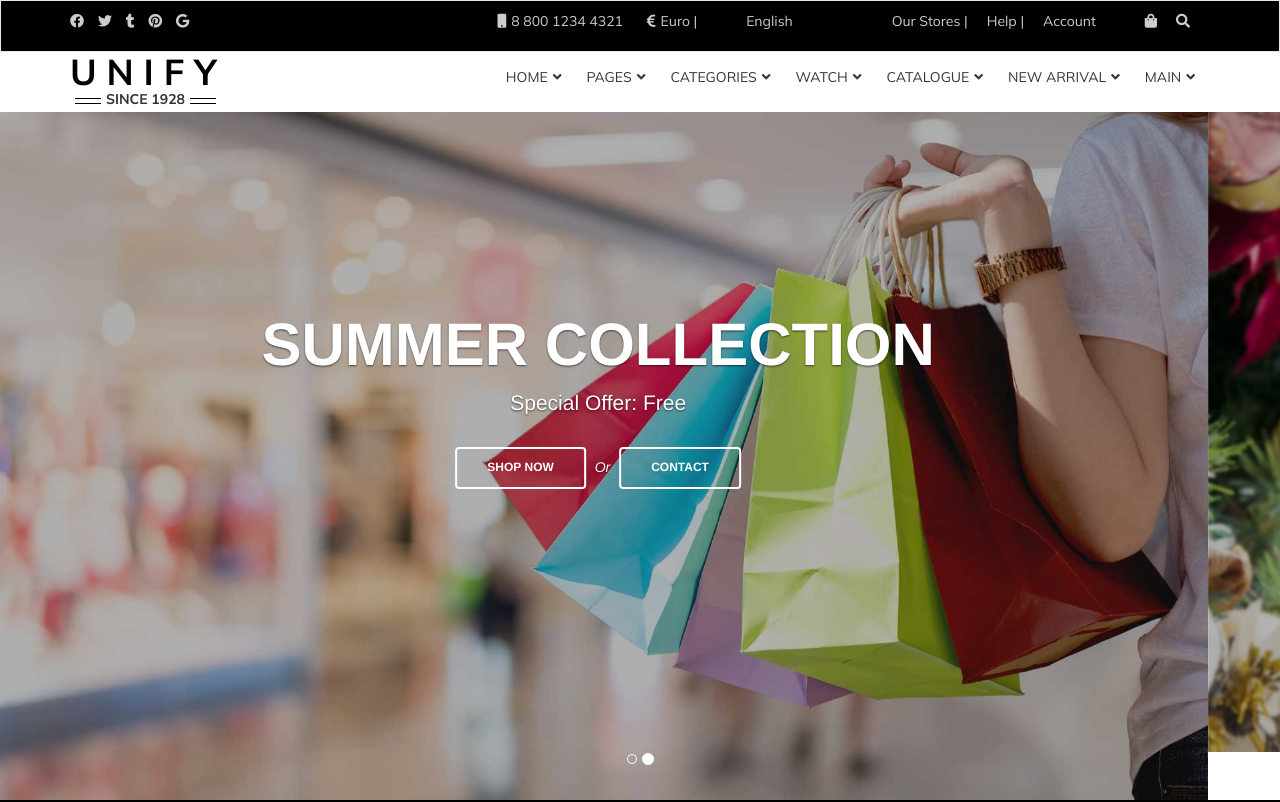
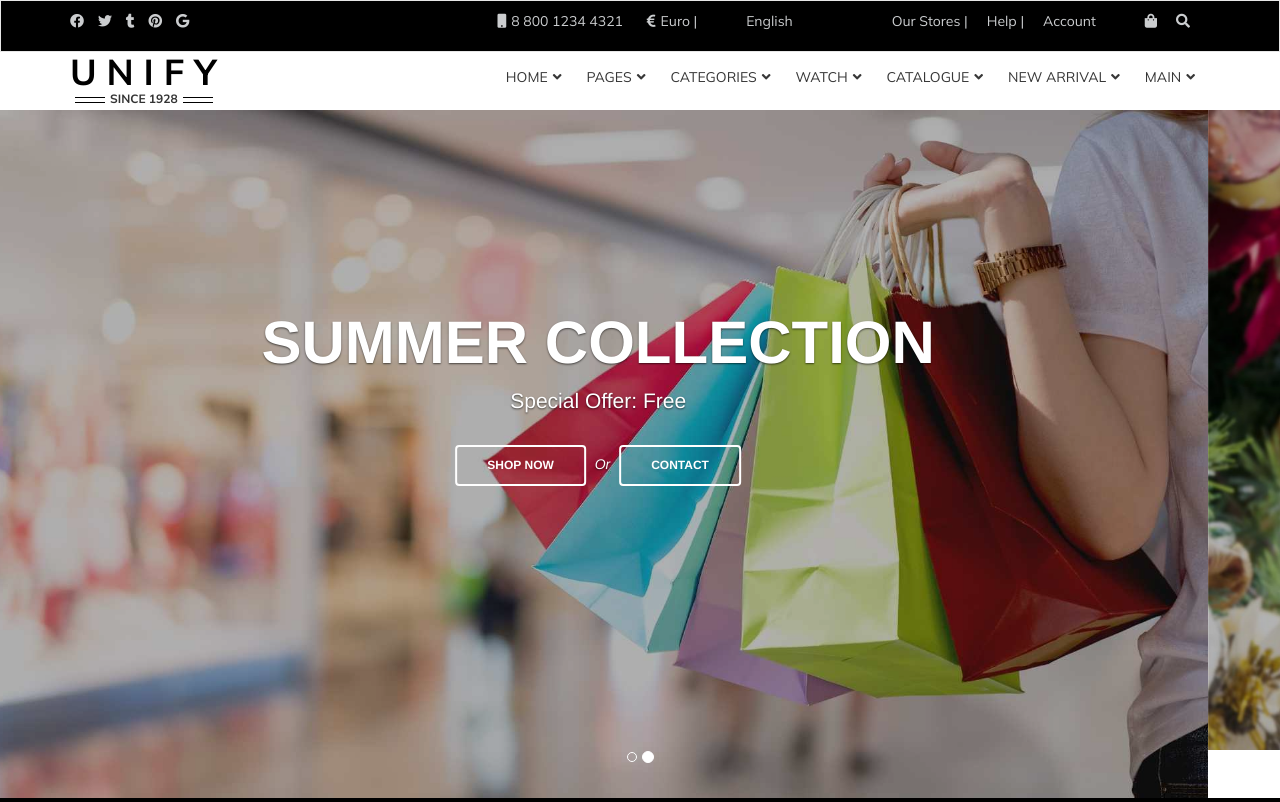
Before and after one commit to minahilnawaz66/unify, a website: page unify.html in a window 1280 px wide. Shown: the top 802 px of the page. Drawn offline with nearby package versions, Linux system fonts and the light colour scheme; files whose address does not match are found by name.

Commit message:
logo updated

```diff
--- a/css/style.css
+++ b/css/style.css
@@ -631,14 +631,13 @@ i:hover {
 		margin: 10px 15px;
 	}
 }
-
-.navbar-header h5 .vl {
+.navbar-header h6 .vl {
 	border-bottom: 1px solid var(--black);
 	border-top: 1px solid var(--black);
 	bottom: 2px;
 	font-size: 3px;
-	padding-left: 13px;
-	padding-right: 13px;
+	padding-left: 15px;
+	padding-right: 15px;
 	position: relative;
 	text-align: center;
 }
--- a/unify.html
+++ b/unify.html
@@ -75,8 +75,8 @@
 		<nav class="navbar navbar-default border-none bg-white my-0" >
 			<div class="container  ">
 				<div class="navbar-header">
-						<h1 class="my-0 py-0 font-mulish">U N I F Y </h1>
-						<h5 class="py-0 my-0 font-mulish font-weight-bold text-center mb-2"><small class="vl mx-1"></small>SINCE 1928<small class="vl mx-1"></small></h5>
+						<h1 class="my-0 py-0 font-mulish"> U N I F Y </h1>
+						<h6 class="py-0 my-0 font-mulish font-weight-bold text-center mb-2"><small class="vl mx-1"></small>SINCE 1928<small class="vl mx-1"></small></h6>
 				</div>
 				<div class="collapse navbar-collapse" id="mainNav">
 					<ul class="nav navbar-nav navbar-right ">
```
